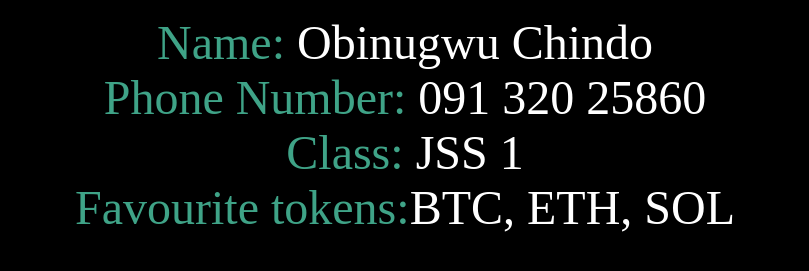
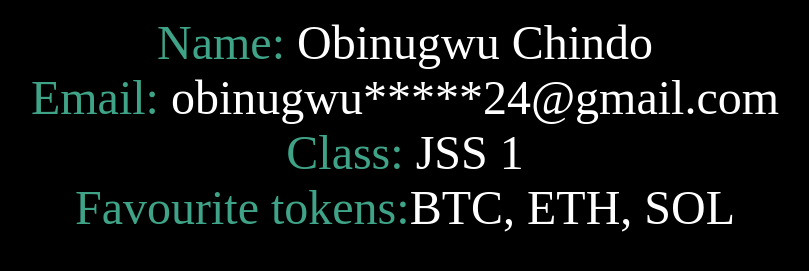
Before and after one commit to quickquick/george-site, a plain HTML site: page contact.html in a window 1280 px wide. Shown: the part 437-708 px from the top of the page, without its empty margins (235-1044 px from the left). Drawn offline with Linux system fonts and the light colour scheme.

Commit message:
Update: Little edit

```diff
--- a/contact.html
+++ b/contact.html
@@ -75,7 +75,7 @@
         <div class="contact-image">
             <img src="asset/images/chindo2.png" alt="Chindo Obinugwu" width="400" height="300" />
             <p class="name"><span>Name:</span> Obinugwu Chindo </p>
-            <p class="phone-number"><span>Phone Number:</span> 091 320 25860</p>
+            <p class="phone-number"><span>Email:</span> obinugwu*****24@gmail.com</p>
             <p><span>Class:</span> JSS 1</p>
             <p><span>Favourite tokens:</span>BTC, ETH, SOL</p>
         </div>
--- a/style.css
+++ b/style.css
@@ -244,10 +244,12 @@ span {
     .sec-section1 {
         border-right: 2px solid purple;
         border-left: 2px solid purple;
+        /* border: 2px solid yellow; */
         margin: 0;
         padding-top: 30px;
     }
     .sec-section1 h1 {
+        font-size: 3rem;
         text-align: left;
     }
 
```
